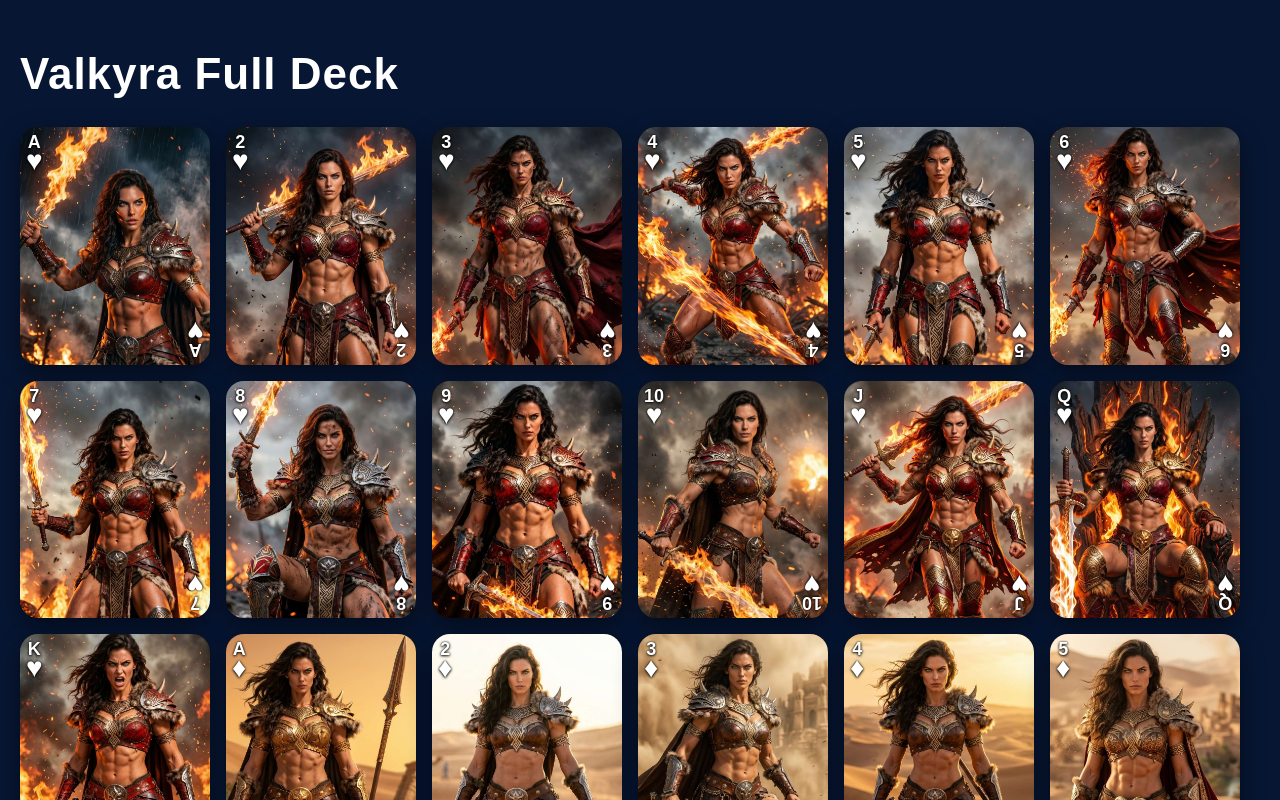
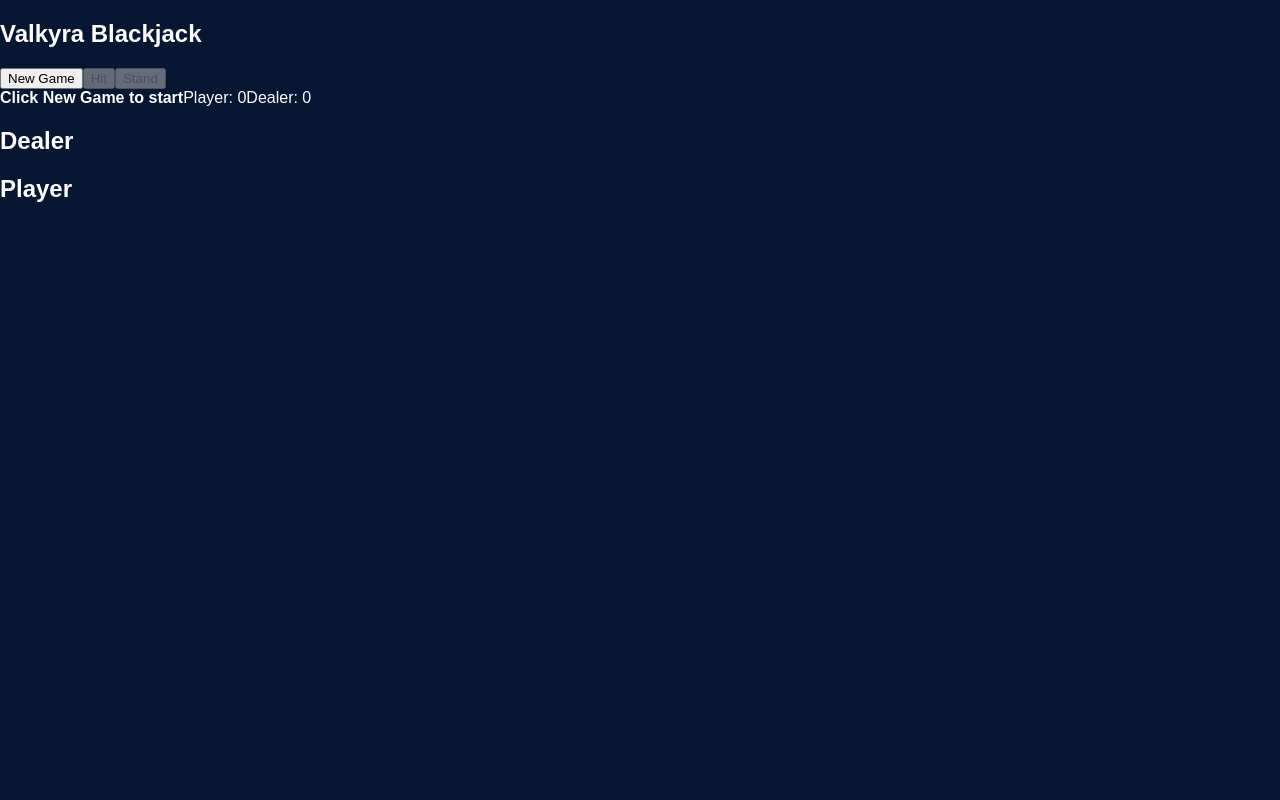
Before and after one commit to PlayYourPhotos/playyourphotos-blackjack, a React (Create React App) app: page /demo in a window 1280 px wide. Shown: the top 800 px of the page. Built offline with nearby package versions, Linux system fonts and the light colour scheme.

Commit message:
Update Demo.js

```diff
--- a/src/pages/Demo.js
+++ b/src/pages/Demo.js
@@ -1,13 +1,158 @@
+import { useMemo, useState } from "react";
 import fullDeck from "../data/fullDeck.js";
 import Card from "../components/Card";
 
+function shuffleDeck(deck) {
+  const copy = [...deck];
+
+  for (let i = copy.length - 1; i > 0; i--) {
+    const j = Math.floor(Math.random() * (i + 1));
+    [copy[i], copy[j]] = [copy[j], copy[i]];
+  }
+
+  return copy;
+}
+
+function cardValue(rank) {
+  if (["J", "Q", "K"].includes(rank)) return 10;
+  if (rank === "A") return 11;
+  return Number(rank);
+}
+
+function handTotal(hand) {
+  let total = hand.reduce((sum, card) => sum + cardValue(card.rank), 0);
+  let aces = hand.filter((card) => card.rank === "A").length;
+
+  while (total > 21 && aces > 0) {
+    total -= 10;
+    aces -= 1;
+  }
+
+  return total;
+}
+
 export default function Demo() {
+  const startingDeck = useMemo(() => shuffleDeck(fullDeck), []);
+
+  const [deck, setDeck] = useState(startingDeck);
+  const [playerHand, setPlayerHand] = useState([]);
+  const [dealerHand, setDealerHand] = useState([]);
+  const [gameStarted, setGameStarted] = useState(false);
+  const [dealerRevealed, setDealerRevealed] = useState(false);
+  const [message, setMessage] = useState("Click New Game to start");
+
+  const playerTotal = handTotal(playerHand);
+  const dealerTotal = dealerRevealed ? handTotal(dealerHand) : dealerHand[0] ? cardValue(dealerHand[0].rank) : 0;
+
+  function newGame() {
+    const freshDeck = shuffleDeck(fullDeck);
+
+    const player = [freshDeck[0], freshDeck[2]];
+    const dealer = [freshDeck[1], freshDeck[3]];
+    const remainingDeck = freshDeck.slice(4);
+
+    setDeck(remainingDeck);
+    setPlayerHand(player);
+    setDealerHand(dealer);
+    setDealerRevealed(false);
+    setGameStarted(true);
+    setMessage("Your move");
+  }
+
+  function hit() {
+    if (!gameStarted || dealerRevealed || deck.length === 0) return;
+
+    const newCard = deck[0];
+    const newPlayerHand = [...playerHand, newCard];
+    const newDeck = deck.slice(1);
+    const newTotal = handTotal(newPlayerHand);
+
+    setPlayerHand(newPlayerHand);
+    setDeck(newDeck);
+
+    if (newTotal > 21) {
+      setDealerRevealed(true);
+      setGameStarted(false);
+      setMessage("Bust! Dealer wins");
+    }
+  }
+
+  function stand() {
+    if (!gameStarted || dealerRevealed) return;
+
+    let newDeck = [...deck];
+    let newDealerHand = [...dealerHand];
+
+    while (handTotal(newDealerHand) < 17 && newDeck.length > 0) {
+      newDealerHand.push(newDeck[0]);
+      newDeck = newDeck.slice(1);
+    }
+
+    const finalPlayer = handTotal(playerHand);
+    const finalDealer = handTotal(newDealerHand);
+
+    setDealerHand(newDealerHand);
+    setDeck(newDeck);
+    setDealerRevealed(true);
+    setGameStarted(false);
+
+    if (finalDealer > 21) {
+      setMessage("Dealer busts — you win!");
+    } else if (finalPlayer > finalDealer) {
+      setMessage("You win!");
+    } else if (finalPlayer < finalDealer) {
+      setMessage("Dealer wins");
+    } else {
+      setMessage("Push — draw");
+    }
+  }
+
   return (
-    <div className="demo-page">
-      <h1 className="demo-title">Valkyra Full Deck</h1>
+    <div className="blackjack-page">
+      <aside className="game-panel">
+        <h1 className="game-title">Valkyra Blackjack</h1>
 
-      <div className="deck-grid">
-        {fullDeck.map((card, index) => (
+        <button className="primary-button" onClick={newGame}>
+          New Game
+        </button>
+
+        <button className="game-button" onClick={hit} disabled={!gameStarted || dealerRevealed}>
+          Hit
+        </button>
+
+        <button className="game-button" onClick={stand} disabled={!gameStarted || dealerRevealed}>
+          Stand
+        </button>
+
+        <div className="status-box">
+          <strong>{message}</strong>
+          <span>Player: {playerTotal}</span>
+          <span>Dealer: {dealerTotal}</span>
+        </div>
+      </aside>
+
+      <main className="table-area">
+        <section className="hand-section">
+          <h2>Dealer</h2>
+
+          <div className="hand-row">
+            {dealerHand.map((card, index) => (
+              <Card
+                key={index}
+                rank={card.rank}
+                suit={card.suit}
+                image={card.image}
+                faceDown={index === 1 && !dealerRevealed}
+              />
+            ))}
+          </div>
+        </section>
+
+        <section className="hand-section">
+          <h2>Player</h2>
+
+          <div className="hand-row">
+            {playerHand.map((card, index) => (
               <Card
                 key={index}
                 rank={card.rank}
@@ -16,6 +161,8 @@ export default function Demo() {
               />
             ))}
           </div>
+        </section>
+      </main>
     </div>
   );
 }
```
Lines whose indentation alone changed are shown as unchanged.
